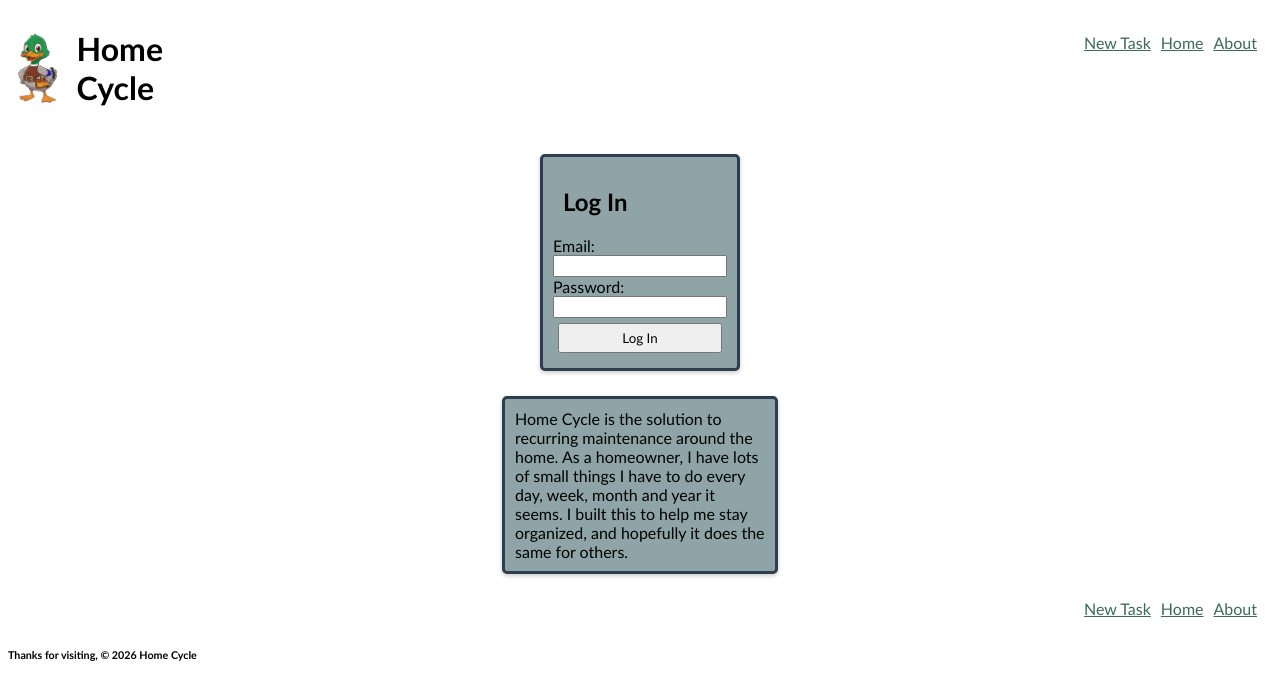
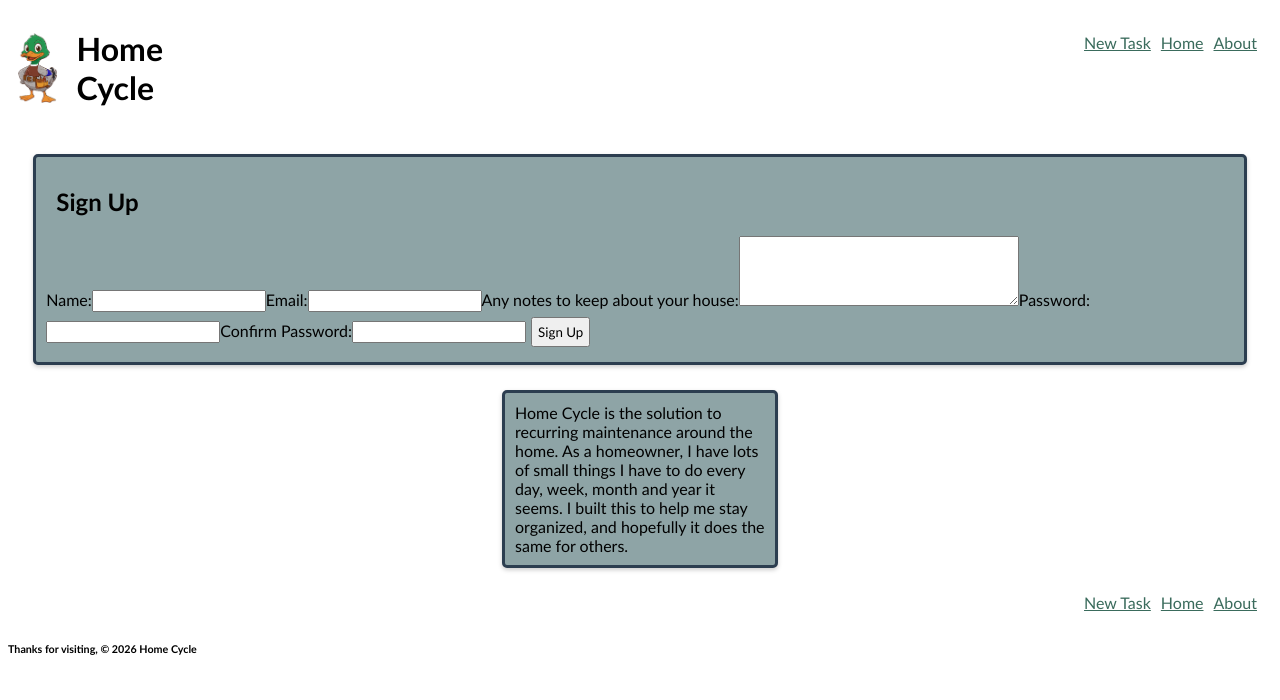
Before and after one commit to capndenney/home-cycle-2, a React (Vite) app in the folder home-cycle-front/: page /#/signup in a window 1280 px wide. Before the commit this address led to /#/. Shown: the top 700 px of the page. Built offline with nearby package versions, Linux system fonts and the light colour scheme; no server answers.

Commit message:
added new user signup

```diff
--- a/home-cycle-front/src/App.jsx
+++ b/home-cycle-front/src/App.jsx
@@ -5,6 +5,7 @@ import Home from "./components/pages/Home.jsx";
 import About from "./components/pages/About.jsx";
 import ViewTask from "./components/pages/ViewTask.jsx";
 import EditTask from "./components/common/EditTask.jsx";
+import SignUp from "./components/pages/SignUp.jsx";
 import { Profile } from "./components/pages/Profile.jsx";
 import { useEffect, useState } from "react";
 import "./Index.css";
@@ -119,6 +120,7 @@ function App() {
               }
             />
             <Route path="/about" element={<About />} />
+            <Route path="/signup" element={<SignUp />}/>
             <Route
               path="*"
               element={<LogIn setLogInStatus={setLogInStatus} />}
--- a/home-cycle-front/src/components/pages/LogIn.jsx
+++ b/home-cycle-front/src/components/pages/LogIn.jsx
@@ -2,6 +2,7 @@ import Button from "../common/Button";
 import Input from "../common/forms/Input";
 import { useState } from "react";
 import { userService } from "../services/userService";
+import { Link } from "react-router";
 
 const LogIn = ({ setLogInStatus, clicked, setClicked }) => {
   const credentialFormat = { email: "", password: "" };
@@ -47,6 +48,10 @@ const LogIn = ({ setLogInStatus, clicked, setClicked }) => {
           handleChange={handleChange}
         />
         <Button label="Log In" id="log-in-button" handleClick={handleClick} />
+
+        <Link className="link" to="/signup" >
+          Don't have an account? Sign Up!
+        </Link>
       </div>
       <p className="about intro card" id="intro">Home Cycle is the solution to recurring maintenance around the home. As a homeowner, I have lots of small things I have to do every day, week, month and year it seems.  I built this to help me stay organized, and hopefully it does the same for others.</p>
     </>
--- a/home-cycle-front/src/components/pages/Profile.jsx
+++ b/home-cycle-front/src/components/pages/Profile.jsx
@@ -75,7 +75,6 @@ export const Profile = ({ handleLogout }) => {
     setInputData(savedData);
   };
 
-  // TODO: Add User Delete Account Functionality
   const handleDelete = async (id, e) => {
     e.preventDefault();
     if (id && window.confirm("Are you sure you want to delete your account?")) {
--- a/home-cycle-front/src/components/pages/SignUp.jsx
+++ b/home-cycle-front/src/components/pages/SignUp.jsx
@@ -1 +1,105 @@
-// TODO: Create SignUp component
+import Button from "../common/Button";
+import Input from "../common/forms/Input";
+import TextArea from "../common/forms/TextArea";
+import { useState } from "react";
+import { userService } from "../services/userService";
+import { useNavigate } from "react-router";
+
+const SignUp = () => {
+  const credentialFormat = {
+    email: "",
+    name: "",
+    password: "",
+    hhNotes: "",
+    password2: "",
+  };
+  const [newUser, setNewUser] = useState(credentialFormat);
+
+  const handleChange = (e) => {
+    const { id, value } = e.target;
+    setNewUser((oldData) => ({ ...oldData, [id]: value }));
+  };
+
+  // confirms passwords match before allowing moving on
+  const passwordsDontMatch =
+    newUser.password !== newUser.password2 && newUser.password2.length > 0;
+  const navigate = useNavigate();
+
+  const handleClick = async (e) => {
+    e.preventDefault();
+    if (!passwordsDontMatch) {
+      const registerDto = {
+        name: newUser.name,
+        email: newUser.email,
+        password: newUser.password,
+        householdNotes: newUser.hhNotes,
+      };
+      try {
+        await userService.register(registerDto);
+        navigate("/");
+        alert("Registration successful!");
+      } catch (er) {
+        console.error("Error during registration:", er);
+      }
+    }
+  };
+
+  return (
+    <>
+      <div className="sign-up card add-blur">
+        <h2>Sign Up</h2>
+        <form onSubmit={handleClick}>
+          <Input
+            label="Name:"
+            value={newUser.name}
+            id="name"
+            handleChange={handleChange}
+          />
+          <Input
+            label="Email:"
+            value={newUser.email}
+            id="email"
+            handleChange={handleChange}
+          />
+          <TextArea
+            label="Any notes to keep about your house:"
+            value={newUser.hhNotes}
+            id="hhNotes"
+            handleChange={handleChange}
+          />
+          <Input
+            label="Password:"
+            value={newUser.password}
+            type="password"
+            id="password"
+            handleChange={handleChange}
+          />
+          {passwordsDontMatch && (
+            <p className="error">Passwords do not match</p>
+          )}
+          <Input
+            label="Confirm Password:"
+            value={newUser.password2}
+            type="password"
+            id="password2"
+            handleChange={handleChange}
+          />
+          <Button
+            label="Sign Up"
+            id="sign-up-button"
+            type="submit"
+            handleClick={handleClick}
+          />
+        </form>
+      </div>
+      <p className="about intro card" id="intro">
+        Home Cycle is the solution to recurring maintenance around the home. As
+        a homeowner, I have lots of small things I have to do every day, week,
+        month and year it seems. I built this to help me stay organized, and
+        hopefully it does the same for others.
+      </p>
+    </>
+  );
+};
+
+export default SignUp;
```
